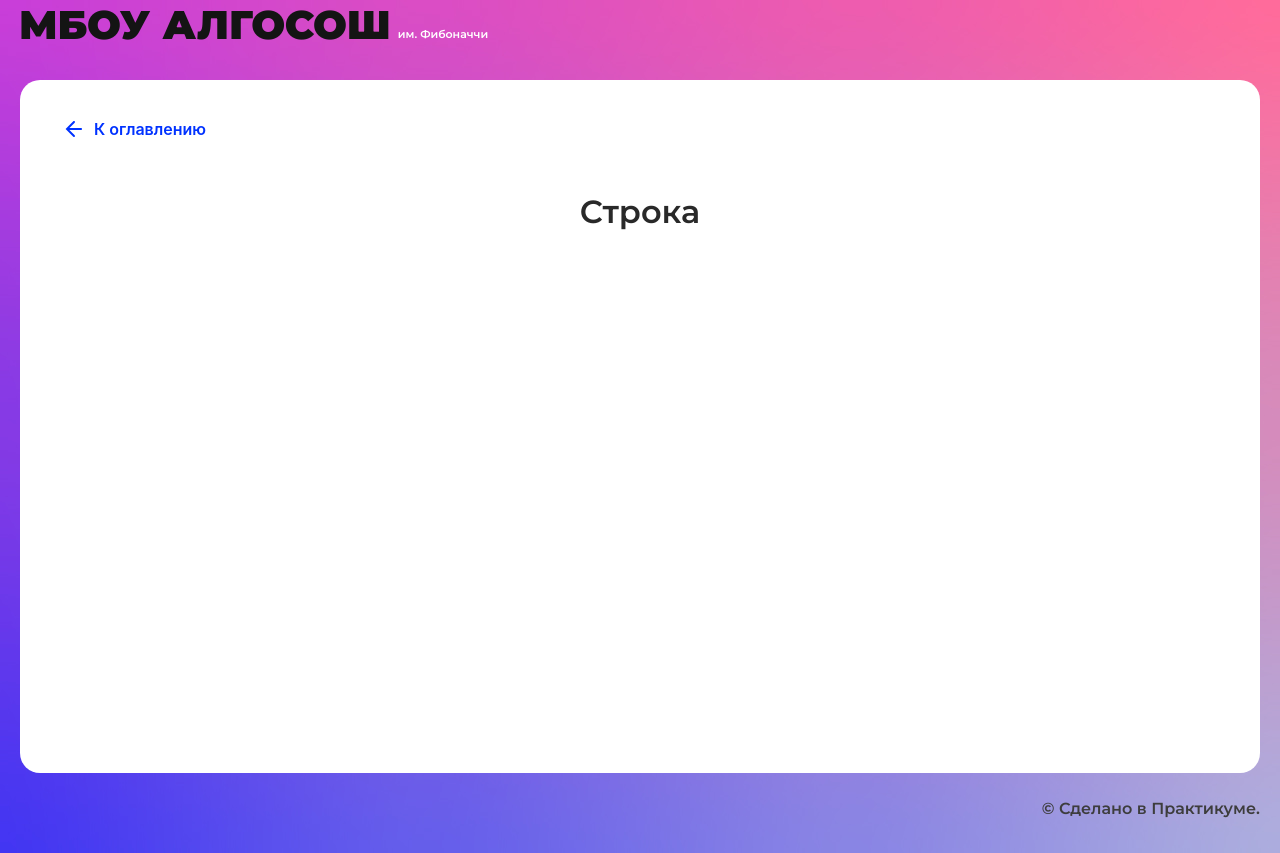
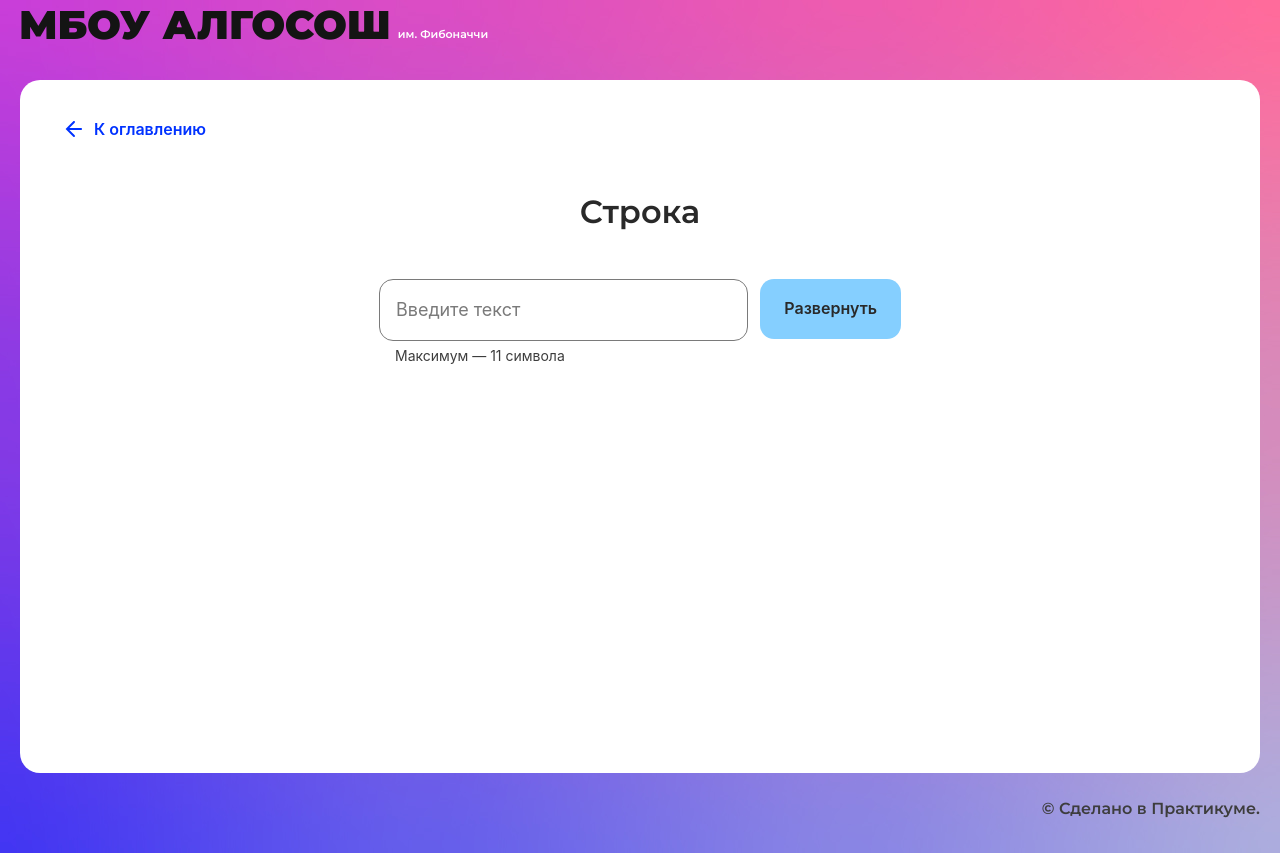
Before and after one commit to IgorNK/algososh, a React (Create React App) app: page /recursion in a window 1280 px wide. Built offline with nearby package versions, Linux system fonts and the light colour scheme.

Commit message:
Started work on string ops page

```diff
--- /dev/null
+++ b/src/components/string-reverse/string-reverse.module.css
@@ -0,0 +1,10 @@
+.letters {
+  margin-top: 120px;
+  margin-left: auto;
+  margin-right: auto;
+  width: 100%;
+  display: flex;
+  flex-direction: row;
+  align-items: center;
+  justify-content: center;
+}
--- /dev/null
+++ b/src/components/string-reverse/string-reverse.tsx
@@ -0,0 +1,68 @@
+import React from "react";
+import styles from "./string-reverse.module.css";
+import { Circle } from "../ui/circle/circle";
+import { ElementStates } from "../../types/element-states";
+
+interface IStringReverseProps {
+  inputString?: string;
+  isStart?: boolean;
+  onStart?: () => void;
+  onComplete?: () => void;
+}
+
+type TLetter = {
+  letter: string;
+  state: ElementStates;
+};
+
+export const StringReverse: React.FC<IStringReverseProps> = ({
+  inputString,
+  isStart,
+  onStart,
+  onComplete,
+}) => {
+  const [letters, setLetters] = React.useState<TLetter[]>([]);
+
+  React.useEffect(() => {
+    const startAnimation = async () => {
+      if (onStart) onStart();
+      await runAnimation();
+      if (onComplete) onComplete();
+    };
+
+    if (isStart) startAnimation();
+  }, [isStart]);
+
+  React.useEffect(() => {
+    if (!inputString) {
+      return;
+    } else {
+      setLetters(
+        Array.from(inputString).map((char) => {
+          return { letter: char, state: ElementStates.Default } as TLetter;
+        })
+      );
+    }
+  }, [inputString]);
+
+  const renderLetters = (letters: TLetter[]) => {
+    return (
+      <>
+        {letters.map((char) => {
+          return <Circle letter={char.letter} state={char.state} />;
+        })}
+      </>
+    );
+  };
+
+  const runAnimation = async () => {
+    if (!inputString) {
+      return;
+    }
+    let processedString = inputString.slice();
+
+    await new Promise((resolve) => setTimeout(resolve, 1000));
+  };
+
+  return <div className={styles.letters}>{renderLetters(letters)}</div>;
+};
--- /dev/null
+++ b/src/components/string/string.module.css
@@ -0,0 +1,9 @@
+.inputSection {
+  margin: 0 auto;
+  display: grid;
+  grid-template-columns: 1fr min-content;
+  grid-template-rows: min-content min-content;
+  column-gap: 12px;
+  justify-items: start;
+  max-width: 522px;
+}
--- a/src/components/string/string.tsx
+++ b/src/components/string/string.tsx
@@ -1,10 +1,55 @@
 import React from "react";
+import styles from "./string.module.css";
 import { SolutionLayout } from "../ui/solution-layout/solution-layout";
+import { Input } from "../ui/input/input";
+import { Button } from "../ui/button/button";
+import { StringReverse } from "../string-reverse/string-reverse";
 
 export const StringComponent: React.FC = () => {
+  const [inputText, setInputText] = React.useState("");
+  const [isProcessing, setIsProcessing] = React.useState(false);
+  const [processingStarted, setProcessingStarted] = React.useState(false);
+
+  const onReverseClick = React.useCallback((e) => {
+    setProcessingStarted(true);
+  }, []);
+
+  const onProcessingStart = () => {
+    console.log("set is processing");
+    setIsProcessing(true);
+    setProcessingStarted(false);
+  };
+
+  const onProcessingComplete = () => {
+    console.log("processing finished");
+    setIsProcessing(false);
+  };
+
   return (
     <SolutionLayout title="Строка">
-
+      <div className={styles.inputSection}>
+        <Input
+          maxLength={11}
+          isLimitText={true}
+          disabled={isProcessing}
+          onChange={(e: React.FormEvent<HTMLInputElement>) =>
+            setInputText(e.currentTarget.value)
+          }
+        />
+        <Button
+          text="Развернуть"
+          disabled={isProcessing}
+          onClick={onReverseClick}
+        />
+      </div>
+      <div className={styles.solutionSection}>
+        <StringReverse
+          inputString={inputText}
+          isStart={processingStarted}
+          onStart={onProcessingStart}
+          onComplete={onProcessingComplete}
+        />
+      </div>
     </SolutionLayout>
   );
 };
--- a/src/components/ui/common.css
+++ b/src/components/ui/common.css
@@ -159,6 +159,14 @@ body {
   line-height: 13px;
 }
 
+.text_type_hint {
+  font-family: "Segue UI", sans-serif;
+  font-style: normal;
+  font-weight: 400;
+  font-size: 14px;
+  line-height: 22px;
+}
+
 .noselect {
   -webkit-touch-callout: none; /* iOS Safari */
   -webkit-user-select: none; /* Safari */
```
Also changed, not shown: 2 other files (tests, documents, lock files or other folders).
